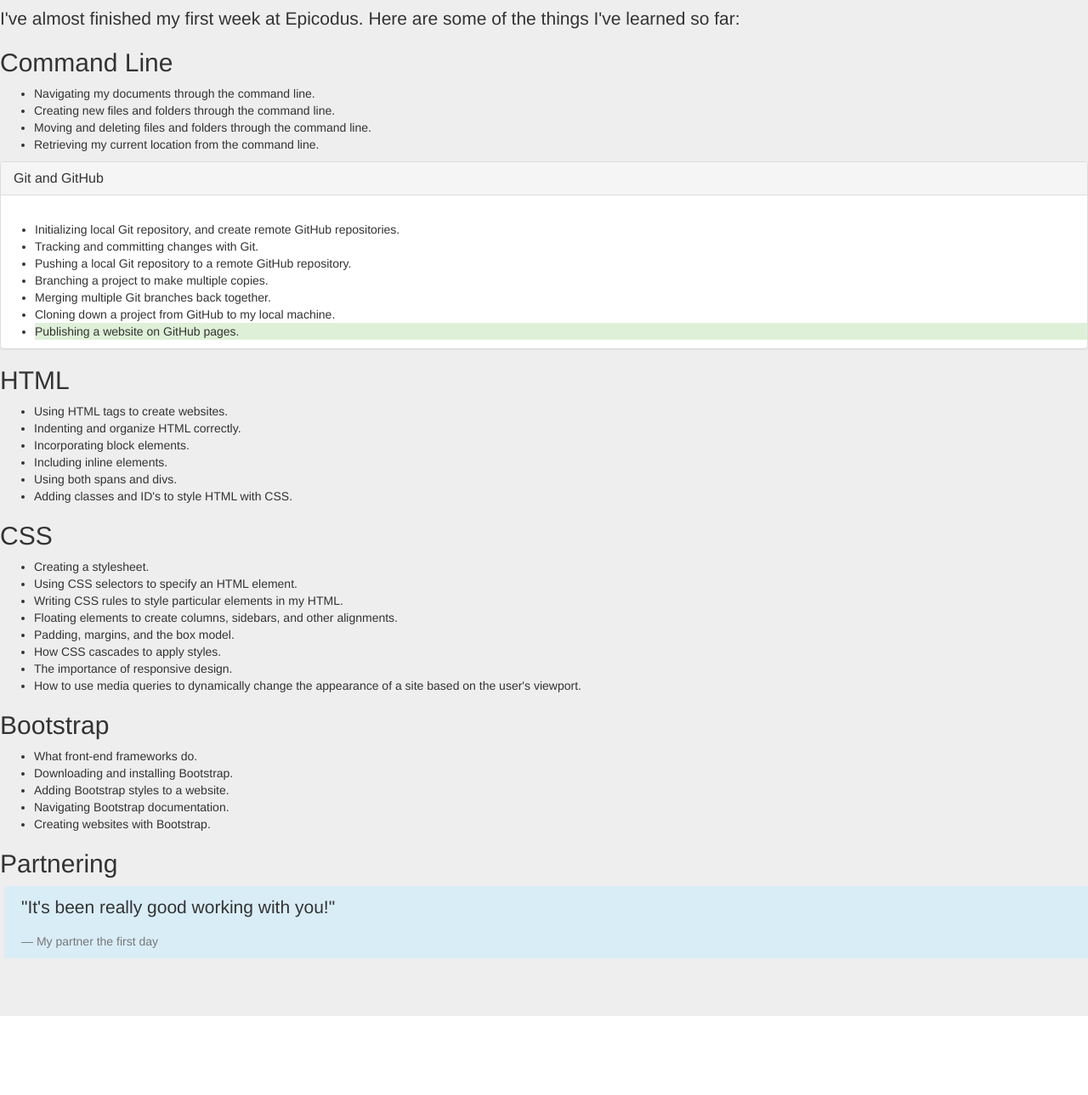
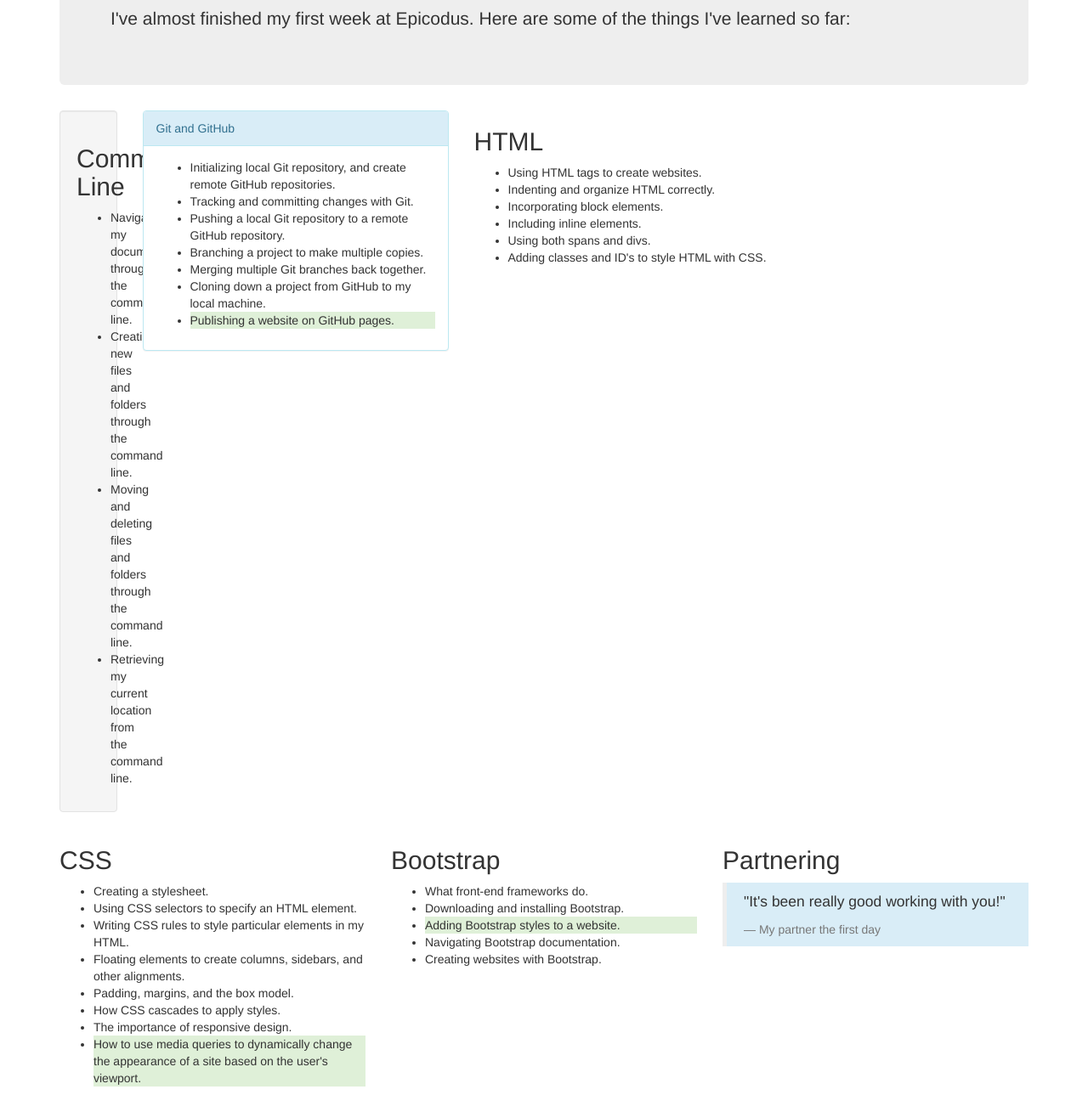
Before and after one commit to marcelinseattle/week-in-review, a plain HTML site: page index.html in a window 1280 px wide. Shown: the part 140-1429 px from the top of the page at 85% size. Before the commit the page ends 1366 px from the top, so only its background shows below. Drawn offline with nearby package versions, Linux system fonts and the light colour scheme.

Commit message:
bootstrap column and row styling updated

```diff
--- a/index.html
+++ b/index.html
@@ -5,12 +5,16 @@
     <link rel="stylesheet" href="https://maxcdn.bootstrapcdn.com/bootstrap/3.3.7/css/bootstrap.min.css" integrity="sha384-BVYiiSIFeK1dGmJRAkycuHAHRg32OmUcww7on3RYdg4Va+PmSTsz/K68vbdEjh4u" crossorigin="anonymous">
   </head>
   <body>
+    <div class="container">
       <div class="jumbotron">
-
         <h1>My First Week at Epicodus</h1>
         <p>
           I've almost finished my first week at Epicodus. Here are some of the things I've learned so far:
         </p>
+      </div>
+      <div class="row">
+        <div class="col-md-1">
+          <div class="well">
             <h2>Command Line</h2>
             <ul>
               <li>Navigating my documents through the command line.</li>
@@ -18,12 +22,14 @@
               <li>Moving and deleting files and folders through the command line.</li>
               <li>Retrieving my current location from the command line.</li>
             </ul>
-      <div class="panel panel-default">
-        <div class="panel-heading">
+          </div>
+        </div>
+        <div class="col-md-4">
+          <div class="panel panel-info">
+            <div class="panel-heading"
               <h2 class="panel-title">Git and GitHub</h2>
             </div>
             <div class="panel-body">
-        </div>
               <ul>
                 <li>Initializing local Git repository, and create remote GitHub repositories.</li>
                 <li>Tracking and committing changes with Git.</li>
@@ -34,6 +40,9 @@
                 <li class="bg-success">Publishing a website on GitHub pages.</li>
               </ul>
             </div>
+          </div>
+        </div>
+        <div class="col-md-4">
           <h2>HTML</h2>
           <ul>
             <li>Using HTML tags to create websites.</li>
@@ -43,6 +52,10 @@
             <li>Using both spans and divs.</li>
             <li>Adding classes and ID's to style HTML with CSS.</li>
           </ul>
+        </div>
+      </div>
+      <div class="row">
+        <div class="col-md-4">
           <h2>CSS</h2>
           <ul>
             <li>Creating a stylesheet.</li>
@@ -52,21 +65,27 @@
             <li>Padding, margins, and the box model.</li>
             <li>How CSS cascades to apply styles.</li>
             <li>The importance of responsive design.</li>
-        <li>How to use media queries to dynamically change the appearance of a site based on the user's viewport.</li>
+            <li class="bg-success">How to use media queries to dynamically change the appearance of a site based on the user's viewport.</li>
           </ul>
+        </div>
+        <div class="col-md-4">
           <h2>Bootstrap</h2>
           <ul>
             <li>What front-end frameworks do.</li>
             <li>Downloading and installing Bootstrap.</li>
-        <li>Adding Bootstrap styles to a website.</li>
+            <li class="bg-success">Adding Bootstrap styles to a website.</li>
             <li>Navigating Bootstrap documentation.</li>
             <li>Creating websites with Bootstrap.</li>
           </ul>
+        </div>
+        <div class="col-md-4">
           <h2>Partnering</h2>
           <blockquote class="bg-info">
             <p>"It's been really good working with you!"</p>
             <footer>My partner the first day</footer>
           </blockquote>
         </div>
+      </div>
+    </div>
   </body>
 </html>
```
Lines whose indentation alone changed are shown as unchanged.
